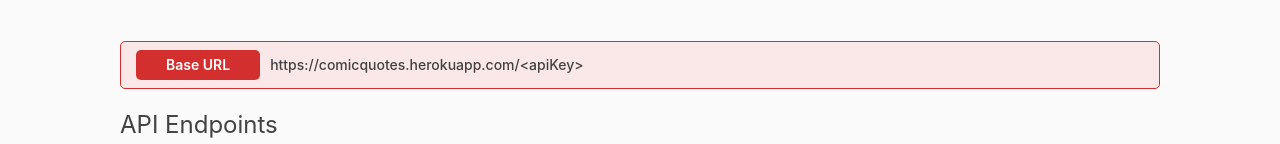
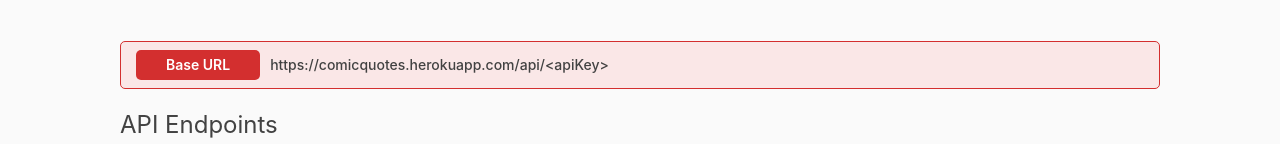
Before and after one commit to NakshatraCodes/comicquotes, a React (Create React App) app: page /#/api-docs in a window 1280 px wide. Shown: the part 168-312 px from the top of the page. Built offline with nearby package versions, Linux system fonts and the light colour scheme.

Commit message:
Correct Typo Base URL

```diff
--- a/src/components/Docs.js
+++ b/src/components/Docs.js
@@ -42,7 +42,7 @@
             </div>
             <APIBar
               title="Base URL"
-              url="https://comicquotes.herokuapp.com/<apiKey>"
+              url="https://comicquotes.herokuapp.com/api/<apiKey>"
               color="red"
             />
             <Typography
```
